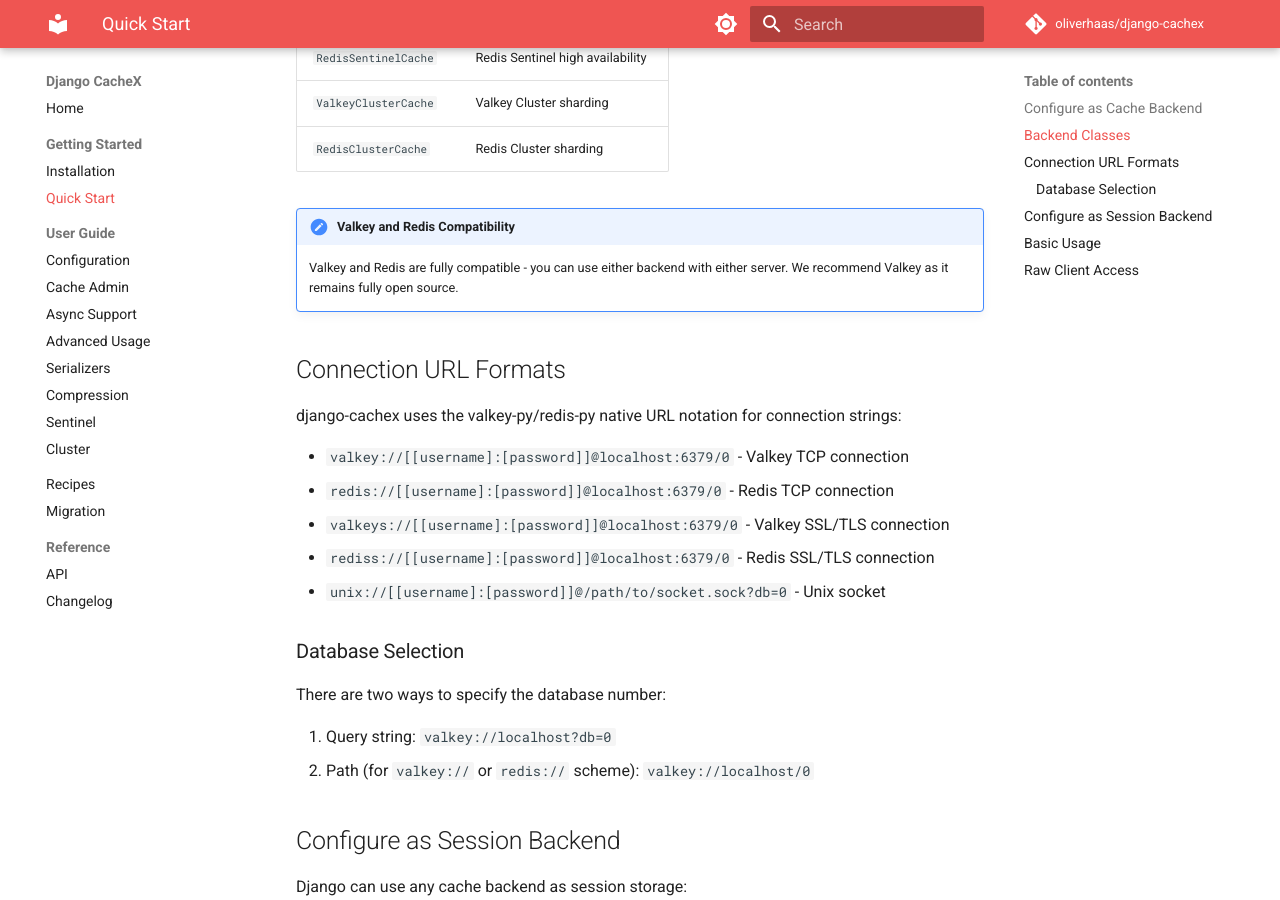
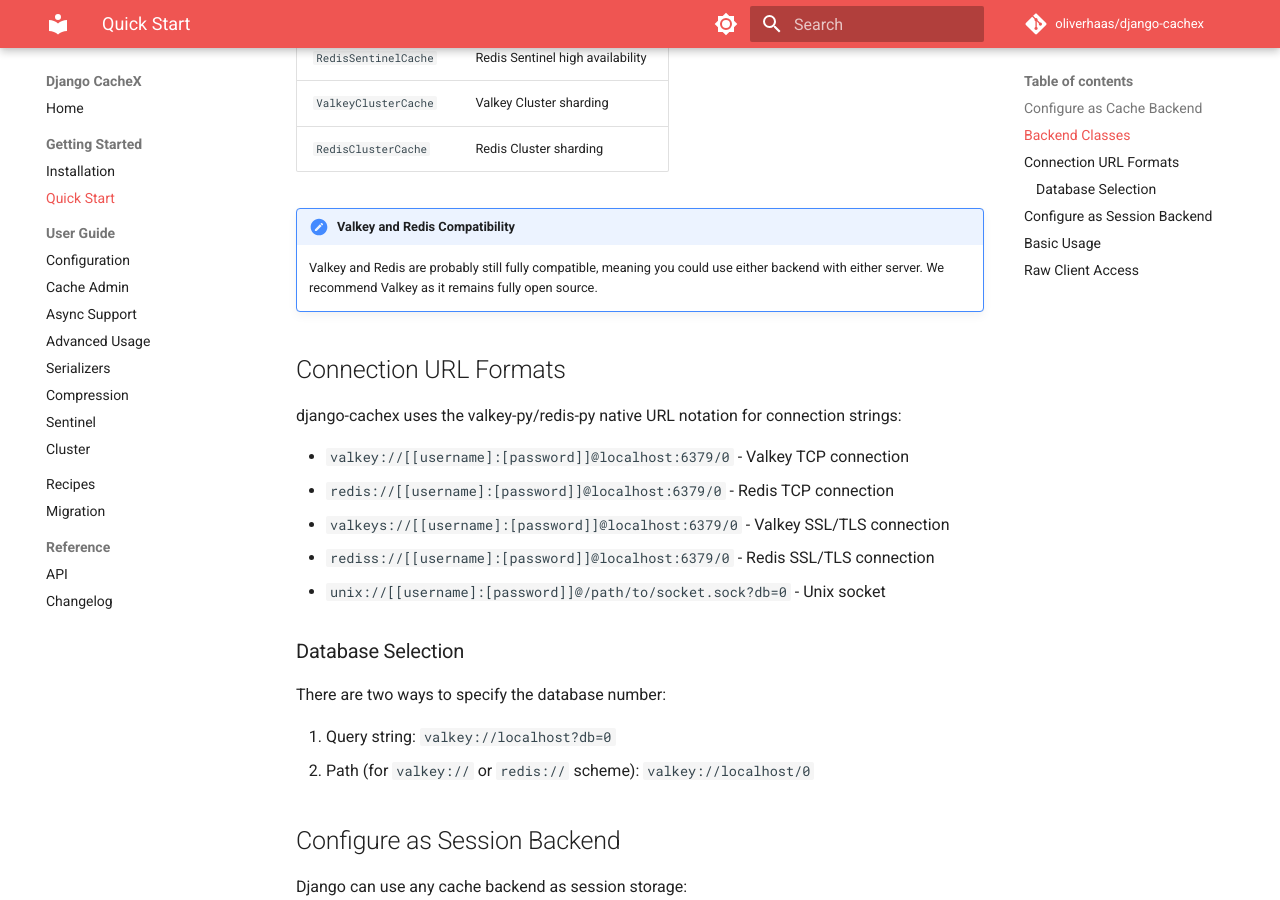
Before and after one commit to oliverhaas/django-cachex, an MkDocs documentation site: the page built from docs/getting-started/quickstart.md, in a window 1280 px wide and 900 px high, scrolled down 604 px. Built offline with MkDocs 1.6.1 and Material for MkDocs 9.7.7, drawn with Linux system fonts in a browser that asks for light colours; comment, search, counter and statistics services are not loaded; the version menu is left out.

Commit message:
docs: soften Valkey/Redis compatibility claim

```diff
--- a/docs/getting-started/quickstart.md
+++ b/docs/getting-started/quickstart.md
@@ -23,7 +23,7 @@
 | `RedisClusterCache` | Redis Cluster sharding |
 
 !!! note "Valkey and Redis Compatibility"
-    Valkey and Redis are fully compatible - you can use either backend with either server.
+    Valkey and Redis are probably still fully compatible, meaning you could use either backend with either server.
     We recommend Valkey as it remains fully open source.
 
 ## Connection URL Formats
```
Also changed, not shown: docs/user-guide/configuration.md (+1 -1 lines).
